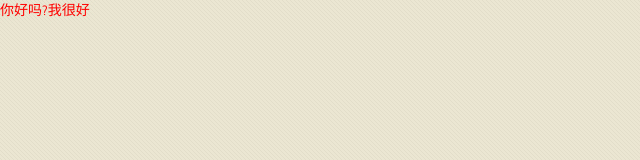
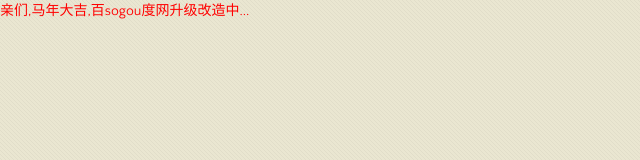
Before and after one commit to hy256/baisogoudu, a plain HTML site: page index.html in a window 1280 px wide. Shown: the whole page, without its empty margins (0-640 px from the left). Drawn offline with nearby package versions, Linux system fonts and the light colour scheme.

Commit message:
commit messages

```diff
--- a/index.html
+++ b/index.html
@@ -16,7 +16,7 @@
   </head>
   <body>
 
-    <font color="red">你好吗?我很好</font>
+    <font color="red">亲们,马年大吉,百sogou度网升级改造中...</font>
 
   </body>
 </html>
```
